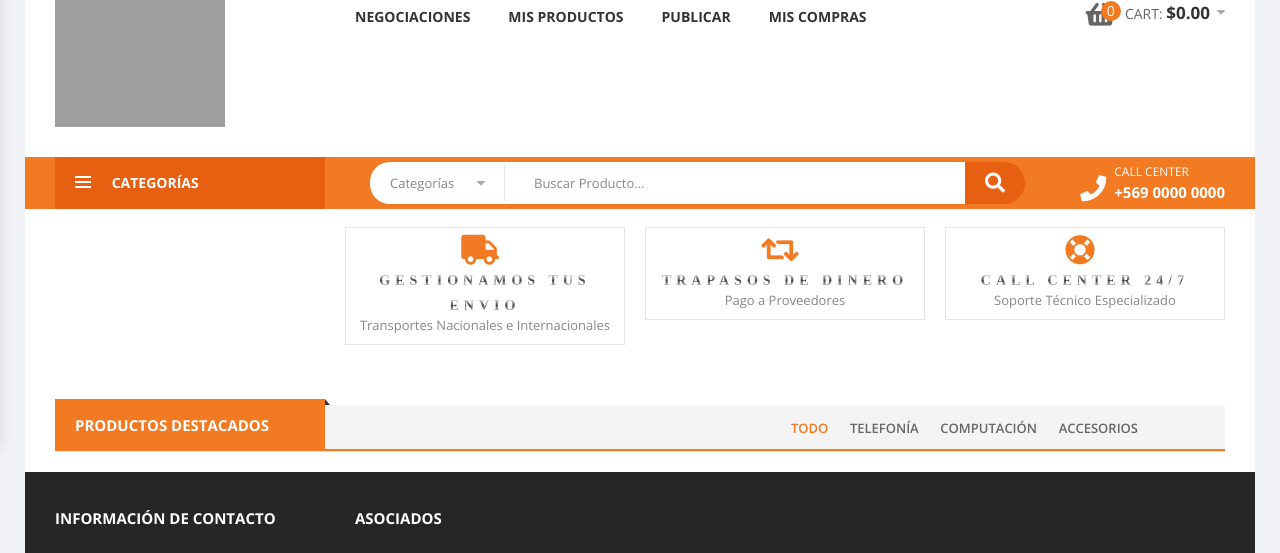
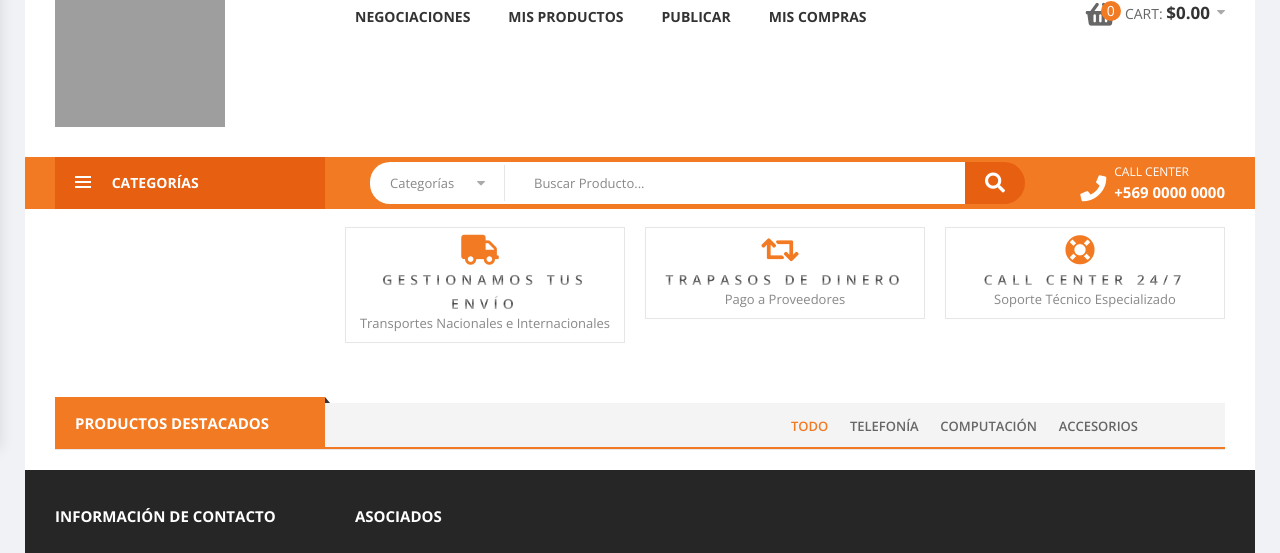
Before and after one commit to israeliqq/emercatus, a CodeIgniter app: page /database/index.php/comprador/index in a window 1280 px wide. Shown: the part 353-906 px from the top of the page. Run offline with CodeIgniter, Linux system fonts and the light colour scheme; data that the repository does not hold is empty; some libraries are stand-ins or nearby versions; grey boxes are pictures that could not be loaded.

Commit message:
CAMBIO FUENTE CSS
Cambio de fuentes para los cuadros de inicio, falta cambiar la clase title por otro nombre. (titlecuadro)

```diff
--- a/tools/css/emercatus.css
+++ b/tools/css/emercatus.css
@@ -16,7 +16,6 @@ figure img{
 
 .title {
   text-align: center;
-  font-family: 'Oswald';
   font-weight: 100;
   font-size: 3.75rem;
   letter-spacing: 5px;
@@ -101,7 +100,6 @@ figure img{
   margin-bottom: 2rem;
   margin-top: 4rem;
   font-size: 2.25rem;
-  font-family: 'Oswald';
   font-weight: 100;
   color: white;
   text-align: center;
```
